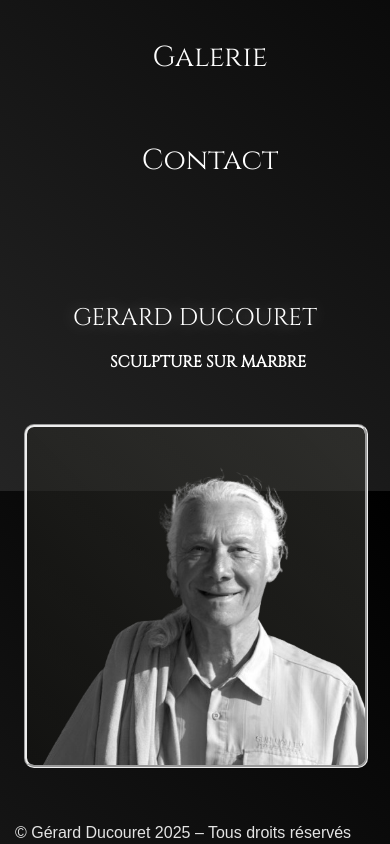
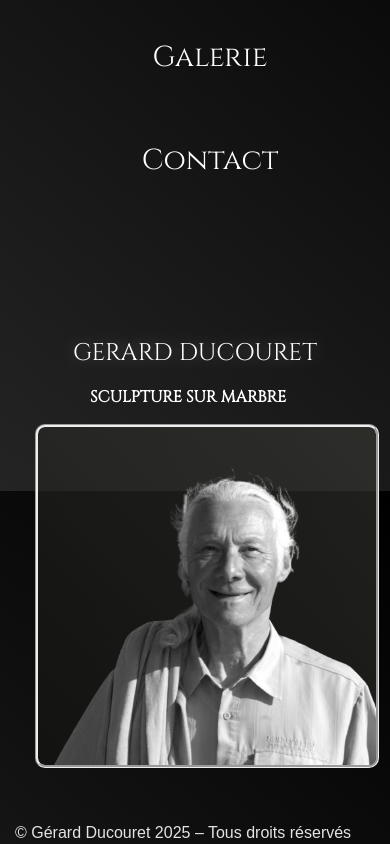
Before and after one commit to mrymdcrt/gerardducouret-site, a plain HTML site: page index.html in a window 390 px wide. Shown: the part 353-1197 px from the top of the page. Drawn offline with Linux system fonts and the light colour scheme.

Commit message:
Add files via upload

```diff
--- a/main.css
+++ b/main.css
@@ -1160,7 +1160,7 @@ a{
       width: auto;
     margin-top: -90px;
     margin-bottom: 0px;
-    margin-left: 24px;
+    margin-left: 35px;
   }
   .bio-p,.bio-pre{
   font-family: 'Lora', serif ;
@@ -1222,12 +1222,12 @@ a{
   border-radius: 5px;
   margin: 1rem auto 0 auto;
   text-align: center;
- margin-top:-350px;
+ margin-top:-280px;
 
 }
 
 .accueil-h1 {
-  margin-left: 110px;
+  margin-left: 90px;
   margin-top: 10px;
   font-size: 1em;
 }
```
